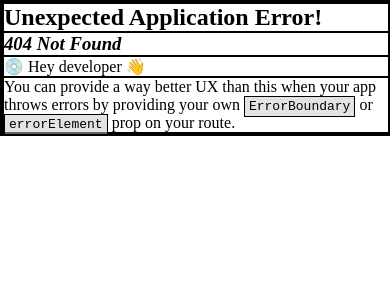
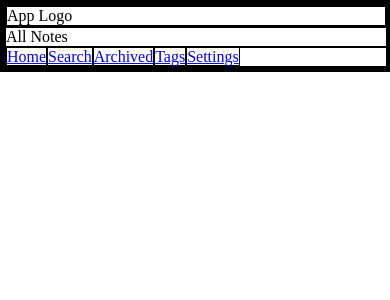
Before and after one commit to Nimus-oes/react-note-app, a React (Vite) app: page /notes/all in a window 390 px wide. Before the commit this address had no page. Shown: the top 300 px of the page. Built offline with nearby package versions, Linux system fonts and the light colour scheme.

Commit message:
Implment routing & responsive layout for all & archived note options (#1)

```diff
--- a/src/app/app.tsx
+++ b/src/app/app.tsx
@@ -1,6 +1,6 @@
 import DesktopLayout from "../layout/desktop-layout";
 import MobileLayout from "../layout/mobile-layout";
-import { useIsMobile } from "./useIsMobile";
+import { useIsMobile } from "../hooks/useIsMobile";
 
 export default function App() {
   const isMobile = useIsMobile();
--- a/src/app/index.tsx
+++ b/src/app/index.tsx
@@ -1,13 +1,46 @@
 import { StrictMode } from "react";
 import { createRoot } from "react-dom/client";
 import "./index.css";
-import { createBrowserRouter, RouterProvider } from "react-router";
+import { createBrowserRouter, redirect, RouterProvider } from "react-router";
 import App from "./app";
+import NoteListPage from "../pages/note-list-page";
+import NoteDetailPage from "../pages/note-detail-page";
 
 const router = createBrowserRouter([
   {
     path: "/",
     Component: App,
+    children: [
+      {
+        index: true,
+        loader: () => redirect("/notes/all"),
+      },
+      {
+        path: "notes",
+        children: [
+          {
+            path: "all",
+            Component: NoteListPage,
+            children: [
+              {
+                path: ":noteId",
+                Component: NoteDetailPage,
+              },
+            ],
+          },
+          {
+            path: "archived",
+            Component: NoteListPage,
+            children: [
+              {
+                path: ":noteId",
+                Component: NoteDetailPage,
+              },
+            ],
+          },
+        ],
+      },
+    ],
   },
 ]);
 
--- a/src/layout/nav/desktop-nav-side.tsx
+++ b/src/layout/nav/desktop-nav-side.tsx
@@ -5,8 +5,8 @@ export default function DesktopNavSide() {
   return (
     <>
       <div className={styles.noteWrapper}>
-        <NavLink to="">All Notes</NavLink>
-        <NavLink to="">Archived Notes</NavLink>
+        <NavLink to="/notes/all">All Notes</NavLink>
+        <NavLink to="/notes/archived">Archived Notes</NavLink>
       </div>
       <section className={styles.tagWrapper}>
         <h3>Tags</h3>
--- a/src/layout/nav/mobile-nav-bottom.tsx
+++ b/src/layout/nav/mobile-nav-bottom.tsx
@@ -3,9 +3,9 @@ import { NavLink } from "react-router";
 export default function MobileNavBottom() {
   return (
     <>
-      <NavLink to="">Home</NavLink>
+      <NavLink to="/notes/all">Home</NavLink>
       <NavLink to="">Search</NavLink>
-      <NavLink to="">Archived</NavLink>
+      <NavLink to="/notes/archived">Archived</NavLink>
       <NavLink to="">Tags</NavLink>
       <NavLink to="">Settings</NavLink>
     </>
--- a/src/pages/not-found.tsx
+++ b/src/pages/not-found-page.tsx
@@ -1,4 +1,4 @@
-export default function NotFound() {
+export default function NotFoundPage() {
   return (
     <div>
       <h1>Not Found 🥲</h1>
--- /dev/null
+++ b/src/pages/note-detail-page.tsx
@@ -0,0 +1,3 @@
+export default function NoteDetailPage() {
+  return <div>Note Detail</div>;
+}
--- /dev/null
+++ b/src/pages/note-list-page.module.css
@@ -0,0 +1,12 @@
+.desktopContainer {
+  display: flex;
+  flex-direction: row;
+}
+
+.desktopNoteList {
+  flex-grow: 1;
+}
+
+.desktopNoteDetail {
+  flex-grow: 3;
+}
--- /dev/null
+++ b/src/pages/note-list-page.tsx
@@ -0,0 +1,19 @@
+import { Outlet, useParams } from "react-router";
+import { useIsMobile } from "../hooks/useIsMobile";
+import styles from "./note-list-page.module.css";
+
+export default function NoteListPage() {
+  const isMobile = useIsMobile();
+  const { noteId } = useParams();
+  const mobileLayout = () => (noteId ? <Outlet /> : <div>All Notes</div>);
+  const desktopLayout = () => (
+    <div className={styles.desktopContainer}>
+      <div className={styles.desktopNoteList}>All Notes</div>
+      <div className={styles.desktopNoteDetail}>
+        {noteId ? <Outlet /> : <p>Select a note</p>}
+      </div>
+    </div>
+  );
+
+  return <>{isMobile ? mobileLayout() : desktopLayout()}</>;
+}
```
Also changed, not shown: src/hooks/useIsMobile.tsx (renamed from src/app/useIsMobile.tsx), src/pages/not-found-page.module.css (added), src/pages/not-found.module.css (deleted), 1 other file (tests, documents, lock files or other folders).
